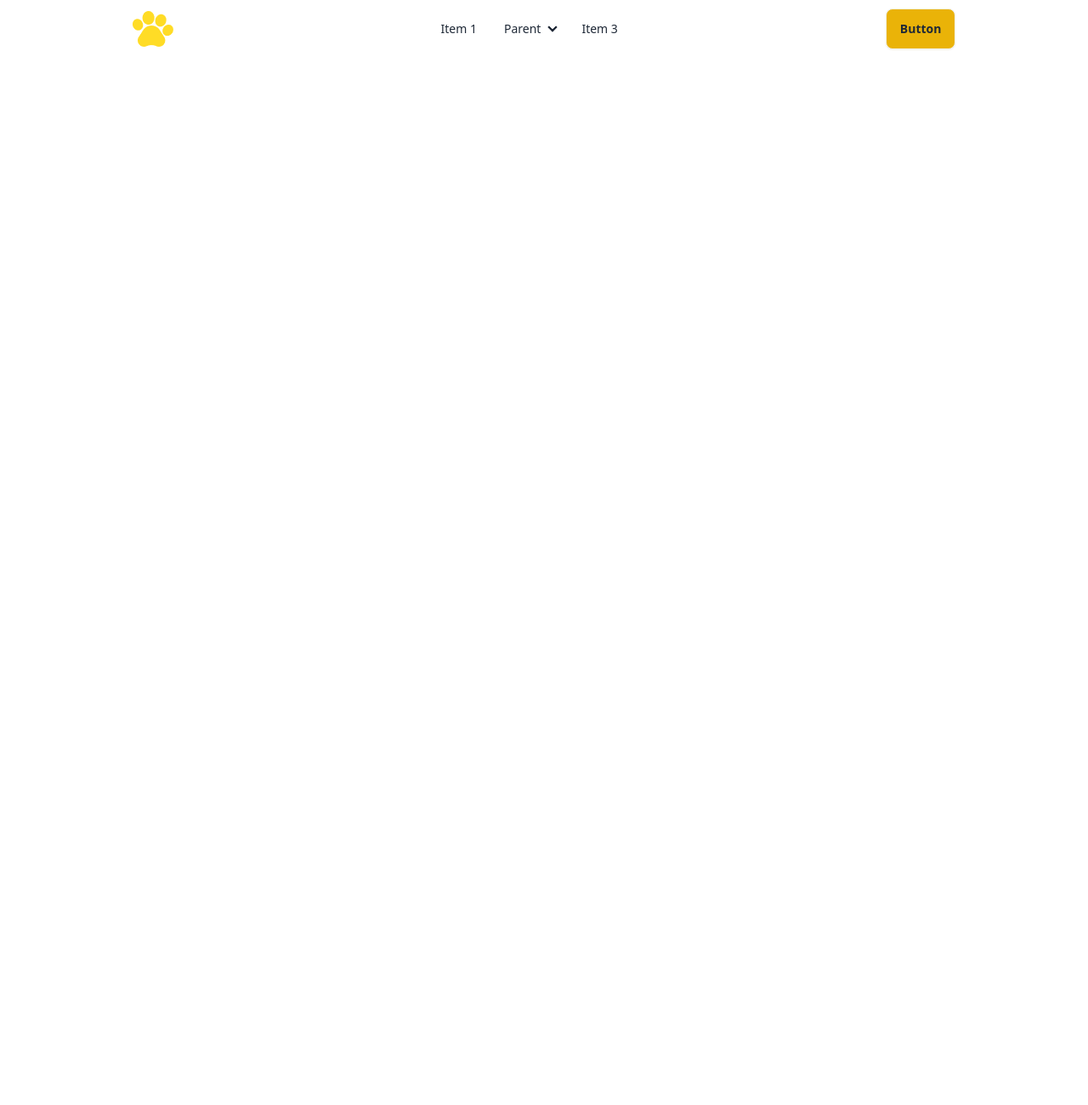
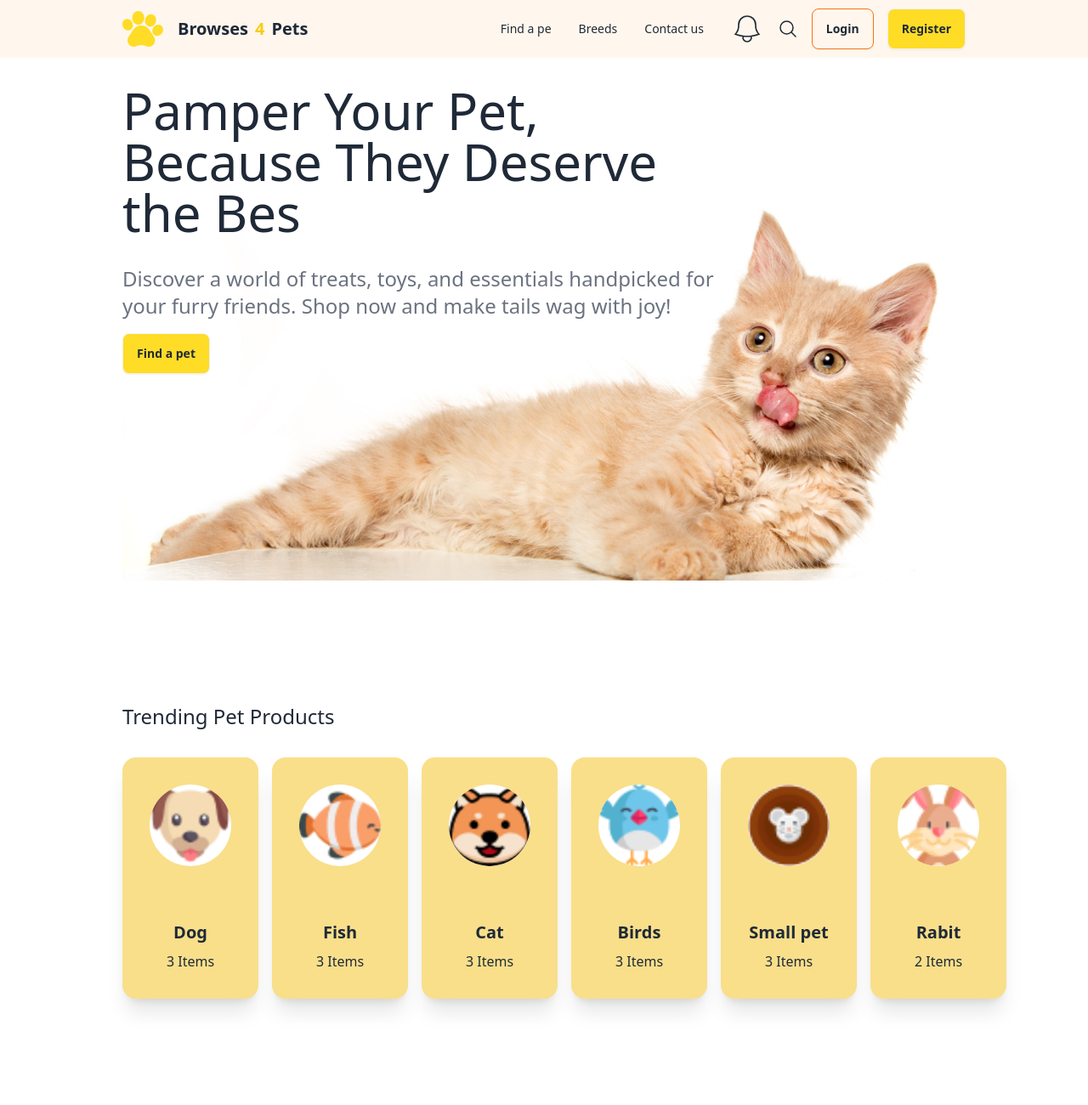
Before and after one commit to linduar2/Assigment-3-cetagory-001, a plain HTML site: page index.html in a window 1280 px wide. Shown: the top 1300 px of the page at 85% size. Before the commit the page ends 800 px from the top, so only its background shows below. Drawn offline with nearby package versions, Linux system fonts and the light colour scheme; a web font is replaced by a local one.

Commit message:
assignment-3 commit

```diff
--- a/index.html
+++ b/index.html
@@ -21,9 +21,12 @@
 </head>
 <body class=".adlam" >
   <header>
-        <nav>
-            <div class="navbar bg-base-500 justify-around ">
-                <div class=" ">
+    <div class="navbar bg-orange-50  lg:px-36 ">
+      <div>
+        <img src="c1-assets/logo-header.png" alt="">
+        <a class="btn btn-ghost text-xl">Browses<span class="text-yellow-400">4</span>Pets</a>
+      </div>
+      <div class="navbar-end">
         <div class="dropdown">
           <div tabindex="0" role="button" class="btn btn-ghost lg:hidden">
             <svg
@@ -42,42 +45,184 @@
           <ul
             tabindex="0"
             class="menu menu-sm dropdown-content bg-base-100 rounded-box z-[1] mt-3 w-52 p-2 shadow">
-                      <li><a>Item 1</a></li>
+            <li><a>Find a pe</a></li>
             <li>
-                        <a>Parent</a>
-                        <ul class="p-2">
-                          <li><a>Submenu 1</a></li>
-                          <li><a>Submenu 2</a></li>
-                        </ul>
+              <a>Breeds</a>
+
             </li>
-                      <li><a>Item 3</a></li>
+            <li><a>Contact us</a></li>
           </ul>
         </div>
-                  <img src="c1-assets/logo-header.png" alt="">
-                  <a class="btn btn-ghost text-xl hidden lg:show">Browse4Pets</a>
+
       </div>
-                <div class=" hidden lg:flex">
+      <div class="navbar-center hidden lg:flex">
         <ul class="menu menu-horizontal px-1">
-                    <li><a>Item 1</a></li>
-                    <li>
-                      <details>
-                        <summary>Parent</summary>
-                        <ul class="p-2">
-                          <li><a>Submenu 1</a></li>
-                          <li><a>Submenu 2</a></li>
-                        </ul>
-                      </details>
-                    </li>
-                    <li><a>Item 3</a></li>
+          <li><a>Find a pe</a></li>
+          <li> <a>Breeds</a></li>
+          <li><a>Contact us</a></li>
         </ul>
       </div>
-                <div class=" ">
-                  <a class="btn bg-yellow-500">Button</a>
+      <div class="navbar-end hidden lg:flex gap-4">
+        <svg xmlns="http://www.w3.org/2000/svg" fill="none" viewBox="0 0 24 24" strokeWidth={1.5} stroke="currentColor" className="size-6" class="w-10">
+          <path strokeLinecap="round" strokeLinejoin="round" d="M14.857 17.082a23.848 23.848 0 0 0 5.454-1.31A8.967 8.967 0 0 1 18 9.75V9A6 6 0 0 0 6 9v.75a8.967 8.967 0 0 1-2.312 6.022c1.733.64 3.56 1.085 5.455 1.31m5.714 0a24.255 24.255 0 0 1-5.714 0m5.714 0a3 3 0 1 1-5.714 0" />
+        </svg>
+        <svg xmlns="http://www.w3.org/2000/svg" fill="none" viewBox="0 0 24 24" stroke-width="1.5" stroke="currentColor" class="size-6">
+          <path stroke-linecap="round" stroke-linejoin="round" d="m21 21-5.197-5.197m0 0A7.5 7.5 0 1 0 5.196 5.196a7.5 7.5 0 0 0 10.607 10.607Z" />
+        </svg>
+
+
+        <a class="btn border-solid border-orange-500 bg-orange-50">Login</a>
+        <a class="btn bg-[#FFDC26]">Register</a>
+      </div>
+    </div>
+    <div class=" lg:mx-36 -translate-y-80 ">
+
+
+      <div class="translate-y-80 ">
+        <h1 class="lg:text-6xl text-4xl my-8">Pamper Your Pet, <br> Because They Deserve <br> the Bes</h1>
+        <p class="lg:text-2xl text-1xl text-gray-500 my-4">	Discover a world of treats, toys, and essentials handpicked for <br> your furry friends. Shop now and make tails wag with joy!</p>
+        <a class="btn bg-[#FFDC26]">Find a pet</a>
+      </div>
+      <div class=" -z-50">
+        <img   src="c1-assets/cat-big.png" alt="">
+      </div>
+
+
+
+    </div>
+
+
+  </header>
+
+
+
+
+
+  <!-- main style -->
+  <main>
+    <!-- section-1 style -->
+    <section class="lg:m-36 -translate-y-80">
+      <h1 class="text-2xl my-8 ">Trending Pet Products</h1>
+      <div class="lg:flex grid grid-cols-2 gap-4  justify-around">
+        <div class="card bg-[#F9DF8A]  shadow-xl">
+
+          <div class="avatar p-8 ">
+            <div class="w-24 rounded-full  mx-auto bg-white">
+              <img  src="c1-assets/dog-cartoon.png" />
+            </div>
+          </div>
+          <div class="card-body">
+            <h2 class="card-title  mx-auto">Dog</h2>
+            <p class="mx-auto ">3 Items</p>
+
+          </div>
+        </div>
+        <div class="card bg-[#F9DF8A]  shadow-xl">
+
+          <div class="avatar p-8">
+            <div class="w-24 rounded-full  mx-auto bg-white">
+              <img  src="c1-assets/fish-cartoon.png" />
+            </div>
+          </div>
+          <div class="card-body">
+            <h2 class="card-title  mx-auto">Fish</h2>
+            <p class="mx-auto">3 Items</p>
+
+          </div>
+        </div>
+        <div class="card bg-[#F9DF8A]  shadow-xl">
+
+          <div class="avatar p-8">
+            <div class="w-24 rounded-full  mx-auto bg-white">
+              <img  src="c1-assets/cat-cartoon.png" />
+            </div>
+          </div>
+          <div class="card-body">
+            <h2 class="card-title  mx-auto">Cat</h2>
+            <p class="mx-auto">3 Items</p>
+
+          </div>
+        </div>
+        <div class="card bg-[#F9DF8A]  shadow-xl">
+
+          <div class="avatar p-8">
+            <div class="w-24 rounded-full  mx-auto bg-white">
+              <img  src="c1-assets/bird-cartoon.png" />
+            </div>
+          </div>
+          <div class="card-body">
+            <h2 class="card-title  mx-auto">Birds</h2>
+            <p class="mx-auto">3 Items</p>
+
+          </div>
+        </div>
+        <div class="card bg-[#F9DF8A]  shadow-xl">
+
+          <div class="avatar p-8">
+            <div class="w-24 rounded-full  mx-auto bg-white">
+              <img  src="c1-assets/mouse-cartoon.png" />
+            </div>
+          </div>
+          <div class="card-body">
+            <h2 class="card-title  mx-auto">Small pet</h2>
+            <p class="mx-auto">3 Items</p>
+
+          </div>
+        </div>
+        <div class="card bg-[#F9DF8A]  shadow-xl">
+
+          <div class="avatar p-8">
+            <div class="w-24 rounded-full  mx-auto bg-white ">
+              <img class="" src="c1-assets/rabbit-cartoon.png" />
+            </div>
+          </div>
+          <div class="card-body">
+            <h2 class="card-title  mx-auto">Rabit</h2>
+            <p class="mx-auto">2 Items</p>
+
           </div>
         </div>
 
-        </nav>
-    </header>
+      </div>
+
+    </section>
+
+
+    <!-- section-3 style -->
+    <section class="-my-80 lg:flex gap-4 lg:mx-36">
+      <div class="hero  bg-gradient-to-r from-pink-200 to-blue-200 ">
+        <div class="hero-content flex-col-reverse lg:flex-row-reverse">
+          <img
+            src="c1-assets/cute-dog-mid.png"
+            class="max-w-sm rounded-lg " />
+          <div class="justify-start">
+            <h3 >Under Price</h3>
+            <h1 class="text-1xl font-bold">Pet Grooming Mitt</h1>
+            <p class="text-white">(Easy Hair Removal)</p>
+           <h1 class="text-5xl font-bold">$7.99</h1>
+          </div>
+        </div>
+      </div>
+      <div class="hero bg-gradient-to-r from-gray-100 to-yellow-300 ">
+        <div class="hero-content flex-col-reverse lg:flex-row-reverse">
+          <img
+            src="c1-assets/cute-pet-mid.png"
+            class="max-w-sm rounded-lg " />
+          <div >
+            <h3 class="text-2xl font-bold">T-Shirt for Dogs</h3>
+
+           <h1 class="text-5xl font-bold text-yellow-500">$7.99</h1>
+          </div>
+        </div>
+      </div>
+
+
+    </section>
+
+
+
+  </main>
+
 
 </body>
 </html>
```
Lines whose indentation alone changed are shown as unchanged.
